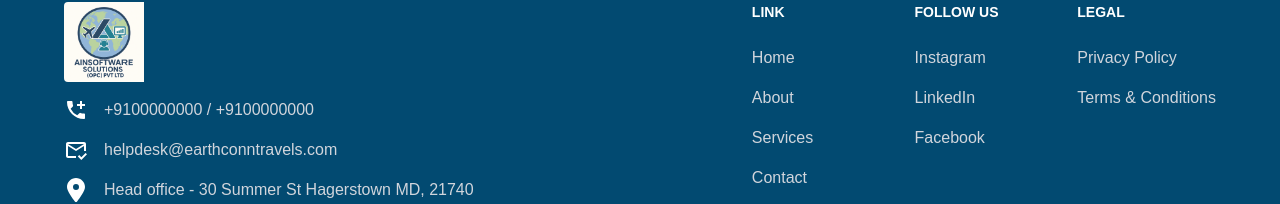
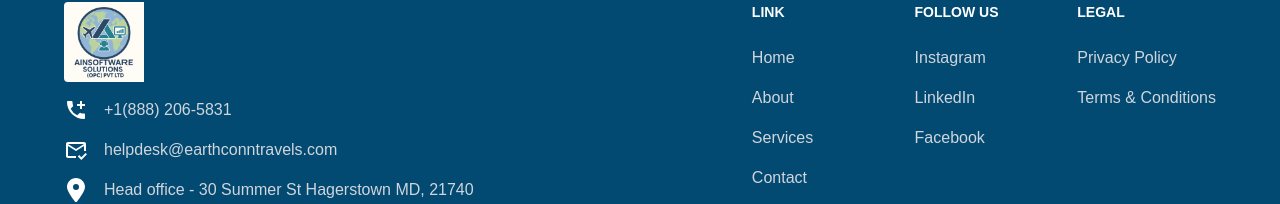
Before and after one commit to ainsoftware690/ain_software, a Next.js app: page / in a window 1280 px wide. Shown: the part 5343-5547 px from the top of the page. Built offline with nearby package versions, Linux system fonts and the light colour scheme.

Commit message:
errror resolved

```diff
--- a/src/app/components/Footer.tsx
+++ b/src/app/components/Footer.tsx
@@ -32,7 +32,7 @@ const Footer = () => {
                   <MdAddIcCall />
                 </div>
                 <div>
-                  <p>+9100000000 / +9100000000</p>
+                  <p> +1(888) 206-5831</p>
                 </div>
               </div>
               <div className="flex space-x-4 my-4 text-gray-300">
```
